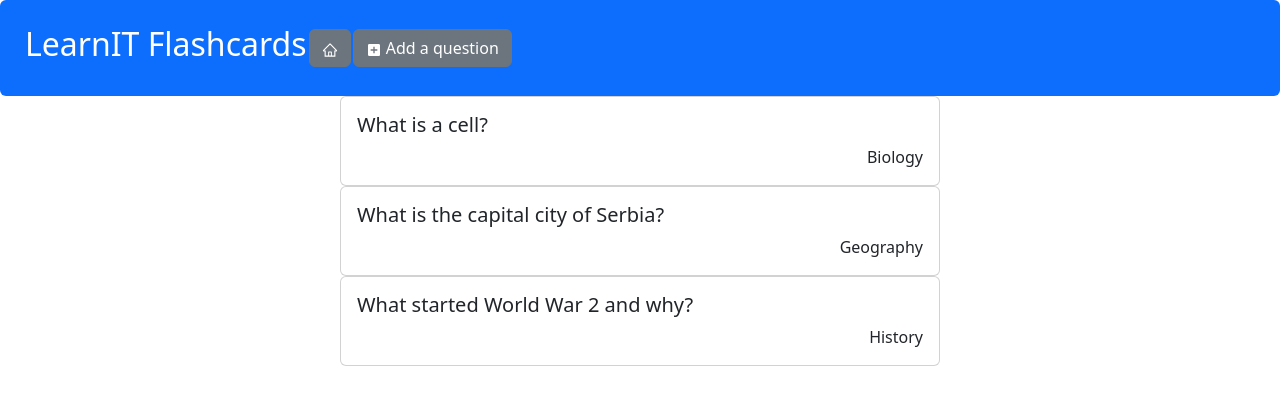
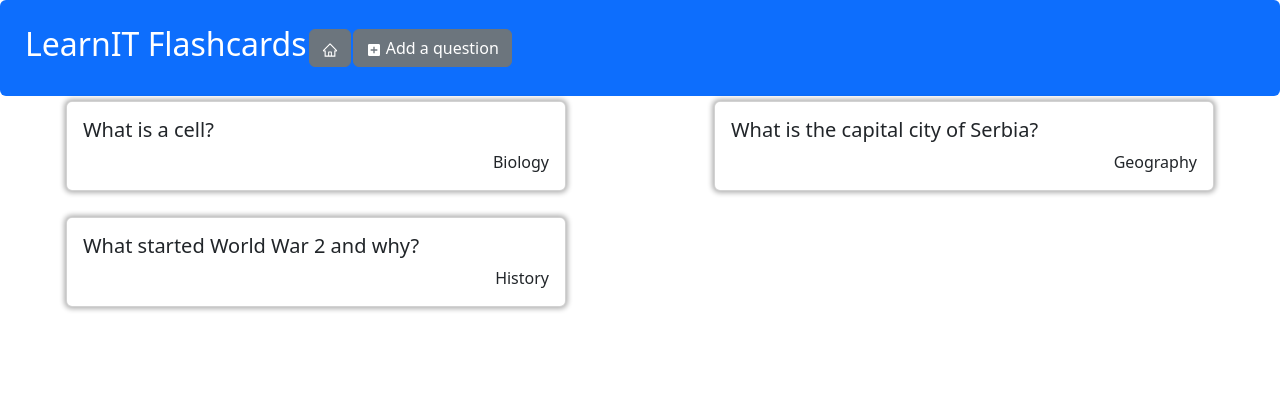
Before and after one commit to majapavlovic/flashcards-react, a React (Create React App) app: page / in a window 1280 px wide. Shown: the top 404 px of the page. Built offline with nearby package versions, Linux system fonts and the light colour scheme.

Commit message:
added some css

```diff
--- a/src/App.css
+++ b/src/App.css
@@ -12,9 +12,22 @@
 }
 
 .card {
-  width: 600px;
-  margin: auto;
+  width: 500px;
+  margin: 5px auto;
+  display: flex;
+  justify-content: left;
+  align-items: left;
+  position: relative;
+  border-radius: .25rem;
+  box-shadow: 0 0 5px 2px rgba(0, 0, 0, .3);
+  background-color: rgb(228, 173, 173);
 }
+
+.card:hover {
+  --translate-y: -2px;
+  box-shadow: 0 0 5px 2px rgba(0, 0, 0, .5);
+}
+
 
 .addquestion {
   position: fixed;
@@ -23,3 +36,10 @@
   transform: translate(-50%, -50%);
   width: 450px;
 }
+
+.all-flashcards {
+  display: grid;
+  align-items: center;
+  grid-template-columns: repeat(auto-fill, minmax(450px, 2fr));
+  gap: 1rem;
+}
```
